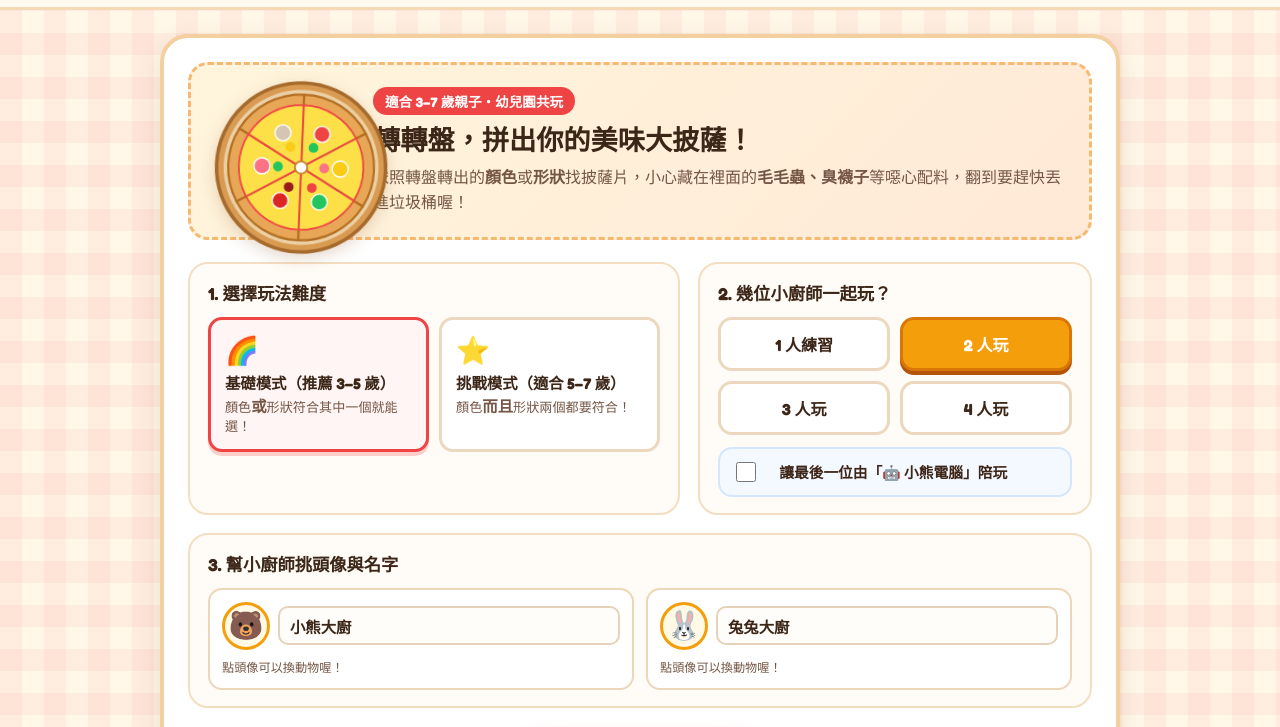
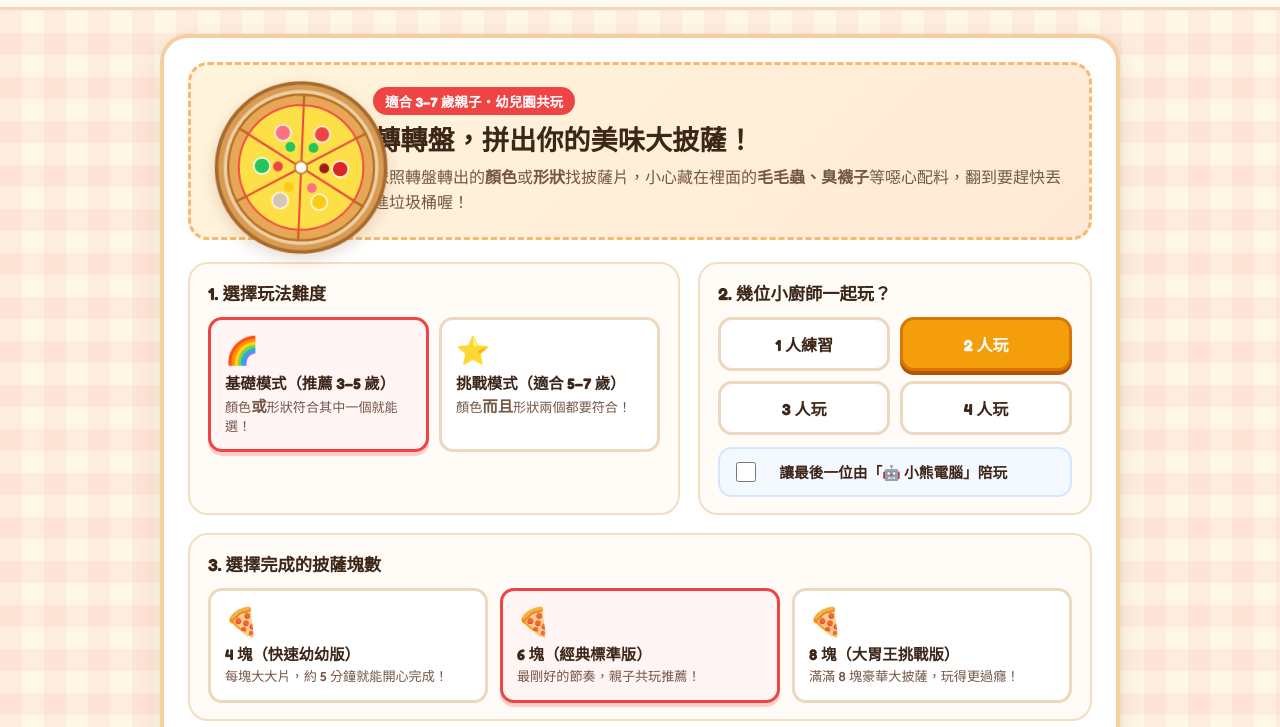
Before and after one commit to sunking2121-hub/pizza-pizza-game, a plain HTML site: page index.html in a window 1280 px wide. Shown: the part 55-782 px from the top of the page. Drawn offline with Linux system fonts and the light colour scheme.

Commit message:
Support selectable 4, 6, or 8 pizza slices to complete

```diff
--- a/game.js
+++ b/game.js
@@ -43,11 +43,10 @@
     { id: 'slug',        name: '黏呼呼小蛞蝓', desc: '黏答答的小蛞蝓爬過披薩了，好噁心喔！快丟進垃圾桶！' },
   ];
 
-  const SLICES_TO_WIN = 6;
-
   // ==================== 狀態管理 ====================
   const state = {
     mode: 'either', // 'either' (基礎) | 'both' (挑戰)
+    slicesToWin: 6, // 4 | 6 | 8
     playerCount: 2,
     withBot: false,
     soundOn: true,
@@ -103,6 +102,7 @@
 
   const elSlicesGrid = $('#slices-grid');
   const elDeckStatus = $('#deck-status');
+  const elBoardsPanelTitle = $('#boards-panel-title');
   const elPlayerBoards = $('#player-boards');
 
   const elModalReveal = $('#modal-reveal');
@@ -498,17 +498,22 @@
     `;
   }
 
-  // 繪製玩家面前的 6 等份圓形木頭披薩盤
-  function renderPlayerPlateSVG(collectedSlices, popLastIndex = -1) {
+  // 繪製玩家面前的 4 / 6 / 8 等份圓形木頭披薩盤
+  function renderPlayerPlateSVG(collectedSlices, popLastIndex = -1, totalSlots = state.slicesToWin) {
     let wedges = '';
     const cx = 100;
     const cy = 100;
     const rOuter = 82;
     const rCheese = 70;
+    const wedgeDeg = 360 / totalSlots;
+    const dotR1 = totalSlots === 8 ? 7.5 : (totalSlots === 4 ? 11 : 9);
+    const dotR2 = totalSlots === 8 ? 4.5 : (totalSlots === 4 ? 6.8 : 5.5);
+    const dist1 = totalSlots === 8 ? 48 : 44;
+    const dist2 = totalSlots === 8 ? 28 : 26;
 
-    for (let i = 0; i < SLICES_TO_WIN; i++) {
-      const startDeg = i * 60 - 90;
-      const endDeg = startDeg + 60;
+    for (let i = 0; i < totalSlots; i++) {
+      const startDeg = i * wedgeDeg - 90;
+      const endDeg = startDeg + wedgeDeg;
       const rad1 = (startDeg * Math.PI) / 180;
       const rad2 = (endDeg * Math.PI) / 180;
       const x1 = cx + rOuter * Math.cos(rad1);
@@ -527,11 +532,11 @@
         const cy1 = cy + rCheese * Math.sin(rad1);
         const cx2 = cx + rCheese * Math.cos(rad2);
         const cy2 = cy + rCheese * Math.sin(rad2);
-        const midRad = ((startDeg + 30) * Math.PI) / 180;
-        const tx = cx + 44 * Math.cos(midRad);
-        const ty = cy + 44 * Math.sin(midRad);
-        const t2x = cx + 26 * Math.cos(midRad);
-        const t2y = cy + 26 * Math.sin(midRad);
+        const midRad = ((startDeg + wedgeDeg / 2) * Math.PI) / 180;
+        const tx = cx + dist1 * Math.cos(midRad);
+        const ty = cy + dist1 * Math.sin(midRad);
+        const t2x = cx + dist2 * Math.cos(midRad);
+        const t2y = cy + dist2 * Math.sin(midRad);
 
         const dotColors = {
           tomato: ['#ef4444', '#22c55e'],
@@ -551,8 +556,8 @@
               fill="#e8a756" stroke="#b56f22" stroke-width="2.5" />
             <path d="M ${cx} ${cy} L ${cx1.toFixed(1)} ${cy1.toFixed(1)} A ${rCheese} ${rCheese} 0 0 1 ${cx2.toFixed(1)} ${cy2.toFixed(1)} Z"
               fill="#fde047" stroke="#ef4444" stroke-width="2" />
-            <circle cx="${tx.toFixed(1)}" cy="${ty.toFixed(1)}" r="9" fill="${dotColors[0]}" stroke="#fff" stroke-width="1.5" />
-            <circle cx="${t2x.toFixed(1)}" cy="${t2y.toFixed(1)}" r="5.5" fill="${dotColors[1]}" />
+            <circle cx="${tx.toFixed(1)}" cy="${ty.toFixed(1)}" r="${dotR1}" fill="${dotColors[0]}" stroke="#fff" stroke-width="1.5" />
+            <circle cx="${t2x.toFixed(1)}" cy="${t2y.toFixed(1)}" r="${dotR2}" fill="${dotColors[1]}" />
           </g>
         `;
       }
@@ -738,6 +743,7 @@
     elTrashCount.textContent = '已丟 0 片';
     elTrashHint.textContent = '翻到毛毛蟲或臭襪子時，點我丟進來！';
     elTrashStation.classList.remove('highlight-trash');
+    elBoardsPanelTitle.textContent = `👨‍🍳 小廚師們的披薩盤（拼滿 ${state.slicesToWin} 塊就贏囉！）`;
 
     showScreen('game');
     renderGameUI();
@@ -900,7 +906,7 @@
             <span class="board-avatar">${p.avatar}</span>
             <span>${p.name}</span>
           </div>
-          <span class="board-progress">${p.slices.length} / ${SLICES_TO_WIN} 片</span>
+          <span class="board-progress">${p.slices.length} / ${state.slicesToWin} 塊</span>
         </div>
         ${renderPlayerPlateSVG(p.slices, animIdx)}
       `;
@@ -1002,12 +1008,12 @@
     replenishSliceAt(sliceIdx);
     renderGameUI(newSlicePos);
 
-    if (p.slices.length >= SLICES_TO_WIN) {
+    if (p.slices.length >= state.slicesToWin) {
       triggerVictory(p);
       return;
     }
 
-    showToast(`🍕 ${p.name} 收集到第 ${p.slices.length} 片美味披薩！`, 1600);
+    showToast(`🍕 ${p.name} 收集到第 ${p.slices.length} 塊美味披薩！`, 1600);
     advanceTurn();
   }
 
@@ -1051,16 +1057,16 @@
     startConfetti();
 
     elVictoryTitle.textContent = `${winner.avatar} ${winner.name} 完成了美味大披薩！`;
-    elVictorySubtitle.textContent = '太厲害了！6 片美味配料全部拼滿，你是今天的披薩大冠軍！';
+    elVictorySubtitle.textContent = `太厲害了！${state.slicesToWin} 塊美味配料全部拼滿，你是今天的披薩大冠軍！`;
     elVictoryShowcase.innerHTML = renderPlayerPlateSVG(winner.slices);
     elVictoryStats.innerHTML = `
-      <span class="stat-pill">🍕 收集 ${winner.slices.length} 片美味披薩</span>
-      <span class="stat-pill">🗑️ 垃圾桶吃掉 ${state.trashCount} 片噁心配料</span>
+      <span class="stat-pill">🍕 收集 ${winner.slices.length} 塊美味披薩</span>
+      <span class="stat-pill">🗑️ 垃圾桶吃掉 ${state.trashCount} 塊噁心配料</span>
       <span class="stat-pill">🎯 共轉了 ${state.turnsPlayed} 次轉盤</span>
     `;
 
     elModalVictory.classList.remove('hidden');
-    speak(`恭喜${winner.name}！完成了六片美味大披薩，太厲害了！`);
+    speak(`恭喜${winner.name}！完成了${state.slicesToWin}塊美味大披薩，太厲害了！`);
   }
 
   // ==================== 溫柔小提示 ====================
@@ -1158,6 +1164,17 @@
       });
     });
 
+    // 完成的披薩塊數選擇（4 / 6 / 8）
+    $$('#slice-count-options .slice-choice').forEach((btn) => {
+      btn.addEventListener('click', () => {
+        $$('#slice-count-options .slice-choice').forEach((b) => b.classList.remove('selected'));
+        btn.classList.add('selected');
+        state.slicesToWin = Number(btn.dataset.slices);
+        playTone(640, 0.08, 'triangle', 0.13);
+        renderHeroPizzaPreview();
+      });
+    });
+
     elChkWithBot.addEventListener('change', () => {
       state.withBot = elChkWithBot.checked;
       renderPlayerConfigs();
@@ -1230,16 +1247,16 @@
     });
   }
 
+  function renderHeroPizzaPreview() {
+    const sampleSlices = Array.from({ length: state.slicesToWin }, (_, i) => ({
+      topping: YUMMY_TOPPINGS[i % YUMMY_TOPPINGS.length],
+    }));
+    elHeroPizzaArt.innerHTML = renderPlayerPlateSVG(sampleSlices, -1, state.slicesToWin);
+  }
+
   function init() {
-    // 首頁裝飾披薩圖
-    elHeroPizzaArt.innerHTML = renderPlayerPlateSVG([
-      { topping: YUMMY_TOPPINGS[0] },
-      { topping: YUMMY_TOPPINGS[2] },
-      { topping: YUMMY_TOPPINGS[4] },
-      { topping: YUMMY_TOPPINGS[1] },
-      { topping: YUMMY_TOPPINGS[5] },
-      { topping: YUMMY_TOPPINGS[3] },
-    ]);
+    // 首頁裝飾披薩圖（會跟著 4 / 6 / 8 塊即時預覽）
+    renderHeroPizzaPreview();
     buildWheels();
     renderPlayerConfigs();
     bindEvents();
--- a/index.html
+++ b/index.html
@@ -94,9 +94,31 @@
           </div>
         </div>
 
+        <!-- 完成的披薩塊數 -->
+        <div class="setup-box slice-count-box">
+          <h3>3. 選擇完成的披薩塊數</h3>
+          <div class="slice-count-options" id="slice-count-options">
+            <button class="choice-card slice-choice" data-slices="4">
+              <span class="choice-icon">🍕</span>
+              <strong>4 塊（快速幼幼版）</strong>
+              <small>每塊大大片，約 5 分鐘就能開心完成！</small>
+            </button>
+            <button class="choice-card slice-choice selected" data-slices="6">
+              <span class="choice-icon">🍕</span>
+              <strong>6 塊（經典標準版）</strong>
+              <small>最剛好的節奏，親子共玩推薦！</small>
+            </button>
+            <button class="choice-card slice-choice" data-slices="8">
+              <span class="choice-icon">🍕</span>
+              <strong>8 塊（大胃王挑戰版）</strong>
+              <small>滿滿 8 塊豪華大披薩，玩得更過癮！</small>
+            </button>
+          </div>
+        </div>
+
         <!-- 玩家角色設定 -->
         <div class="setup-box players-setup-box">
-          <h3>3. 幫小廚師挑頭像與名字</h3>
+          <h3>4. 幫小廚師挑頭像與名字</h3>
           <div class="players-config-list" id="players-config-list"></div>
         </div>
 
@@ -191,7 +213,7 @@
         <!-- 右欄／下方：所有玩家的披薩盤 -->
         <section class="boards-panel">
           <div class="panel-header">
-            <h3>👨‍🍳 小廚師們的披薩盤（拼滿 6 片就贏囉！）</h3>
+            <h3 id="boards-panel-title">👨‍🍳 小廚師們的披薩盤（拼滿 6 塊就贏囉！）</h3>
           </div>
           <div class="player-boards" id="player-boards"></div>
         </section>
@@ -255,8 +277,8 @@
         <li>
           <span class="step-num">4</span>
           <div>
-            <strong>拼滿 6 片就獲勝！</strong>
-            <p>最快把自己的大披薩拼滿 6 片美味配料的小廚師就是今天的披薩冠軍！</p>
+            <strong>拼滿指定塊數就獲勝！</strong>
+            <p>開局可自由選擇 <strong>4 塊、6 塊或 8 塊</strong>，最快把自己的大披薩拼滿的小廚師就是今天的披薩冠軍！</p>
           </div>
         </li>
       </ol>
--- a/style.css
+++ b/style.css
@@ -250,6 +250,16 @@ html, body {
   display: grid;
   grid-template-columns: 1fr 1fr;
   gap: 10px;
+}
+
+.slice-count-box {
+  margin-bottom: 18px;
+}
+
+.slice-count-options {
+  display: grid;
+  grid-template-columns: repeat(3, 1fr);
+  gap: 12px;
 }
 
 .choice-card {
@@ -1336,7 +1346,8 @@ html, body {
     padding: 16px;
   }
 
-  .mode-options {
+  .mode-options,
+  .slice-count-options {
     grid-template-columns: 1fr;
   }
 
```
Also changed, not shown: manual.html (+5 -5 lines), print-cards.html (+1 -1 lines).
